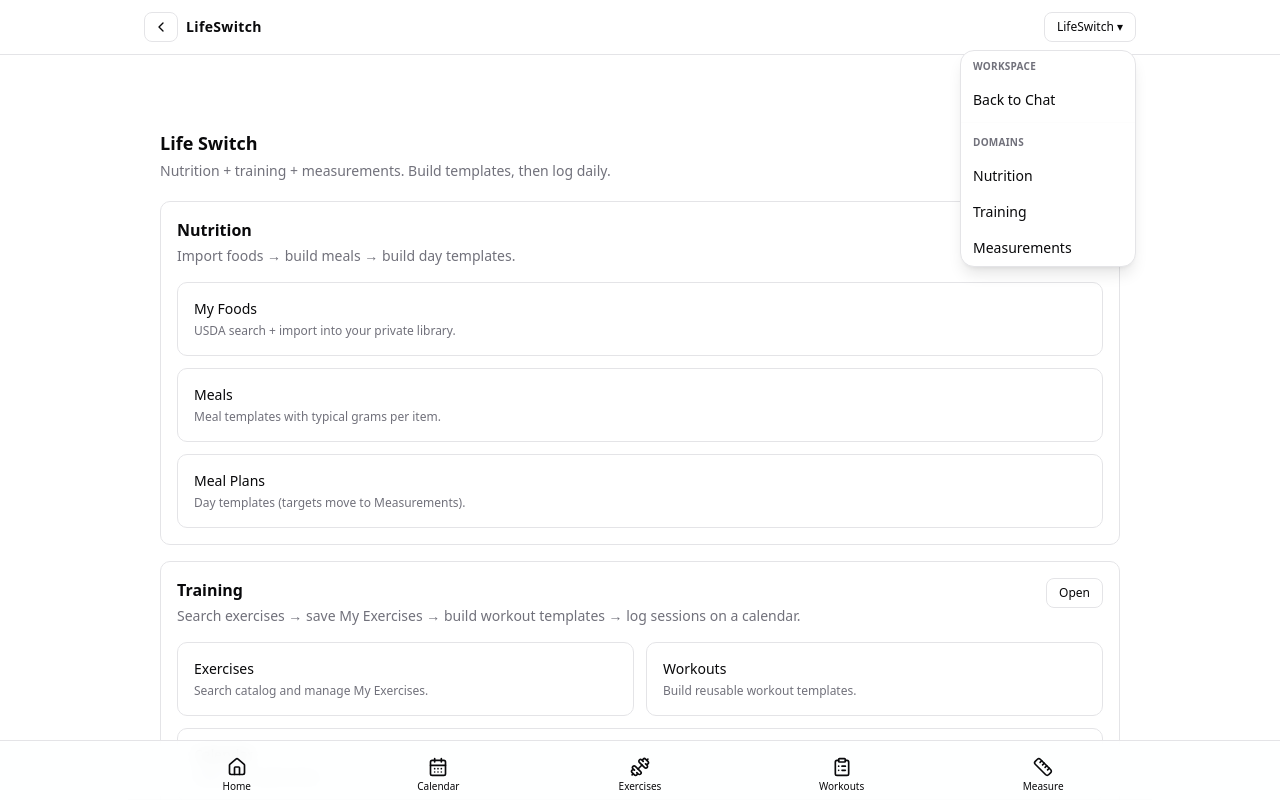
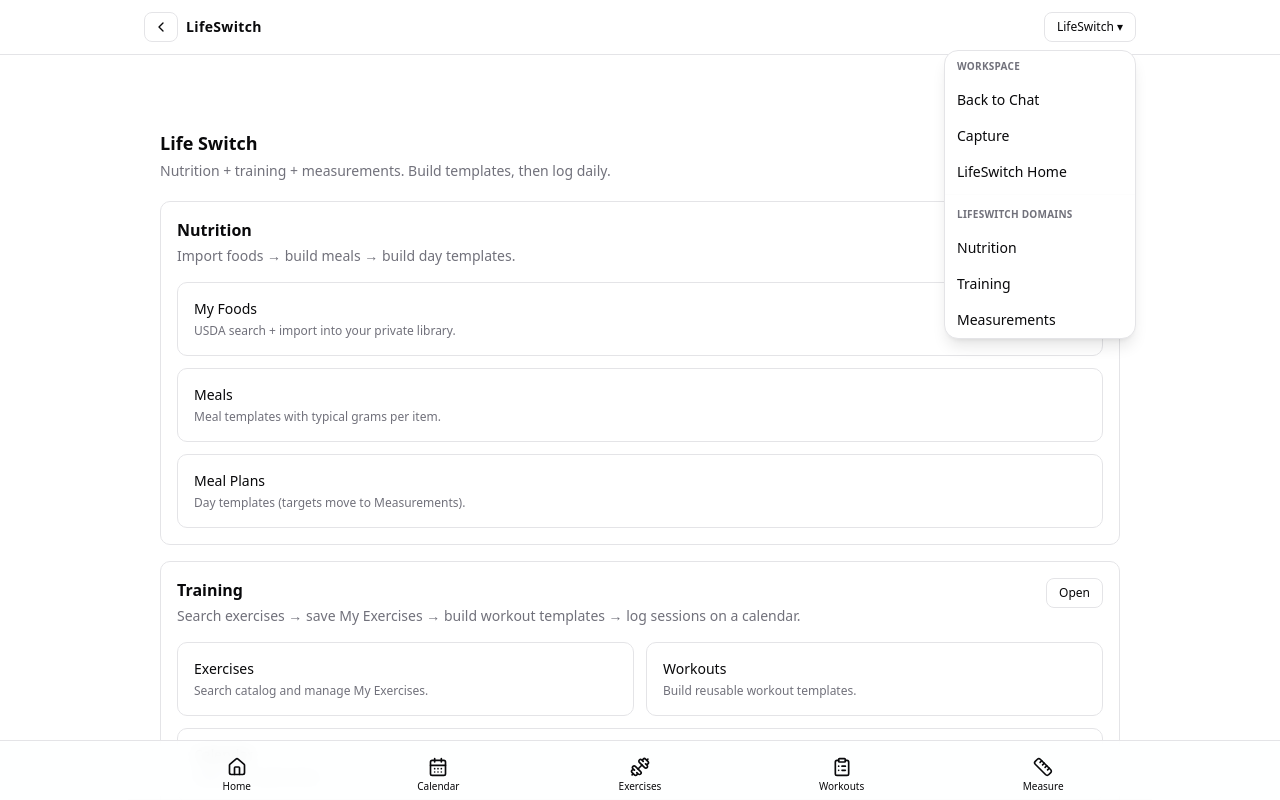
Before and after one commit to keashaborn/verbalsage-chat_v2, a Next.js app: page /lifeswitch in a window 1280 px wide. Both pictures are taken after a click on the heading "LifeSwitch ▾". Built offline with nearby package versions, Linux system fonts and the light colour scheme.

Commit message:
auto: snapshot 2026-02-01T15:24:08Z

```diff
--- a/app/lifeswitch/layout.tsx
+++ b/app/lifeswitch/layout.tsx
@@ -2,6 +2,7 @@
 import type { ReactNode } from "react";
 import Link from "next/link";
 import { ChevronLeft, Home, CalendarDays, Dumbbell, ClipboardList, Ruler } from "lucide-react";
+import { WorkspaceMenu } from "@/components/nav/WorkspaceMenu";
 
 function Tab({
   href,
@@ -20,40 +21,6 @@ function Tab({
       <Icon className="h-5 w-5" />
       <span className="leading-none">{label}</span>
     </Link>
-  );
-}
-
-function LifeSwitchMenu() {
-  return (
-    <details className="relative">
-      <summary className="list-none cursor-pointer rounded-md border px-3 py-1.5 text-xs hover:bg-muted/30">
-        LifeSwitch ▾
-      </summary>
-
-      <div className="absolute right-0 mt-2 w-44 overflow-hidden rounded-xl border bg-background shadow-lg">
-        <div className="px-3 py-2 text-[10px] font-semibold uppercase tracking-wide text-muted-foreground">
-          Workspace
-        </div>
-        <Link href="/" className="block px-3 py-2 text-sm hover:bg-muted/30">
-          Back to Chat
-        </Link>
-
-        <div className="my-1 border-t border-muted/20" />
-
-        <div className="px-3 py-2 text-[10px] font-semibold uppercase tracking-wide text-muted-foreground">
-          Domains
-        </div>
-        <Link href="/lifeswitch/nutrition" className="block px-3 py-2 text-sm hover:bg-muted/30">
-          Nutrition
-        </Link>
-        <Link href="/lifeswitch/training" className="block px-3 py-2 text-sm hover:bg-muted/30">
-          Training
-        </Link>
-        <Link href="/lifeswitch/measurements" className="block px-3 py-2 text-sm hover:bg-muted/30">
-          Measurements
-        </Link>
-      </div>
-    </details>
   );
 }
 
@@ -80,7 +47,7 @@ export default function LifeSwitchLayout({ children }: { children: ReactNode })
           </div>
 
           {/* Replace Exit with workspace/domain menu */}
-          <LifeSwitchMenu />
+          <WorkspaceMenu label="LifeSwitch" />
         </div>
       </header>
 
--- /dev/null
+++ b/components/nav/WorkspaceMenu.tsx
@@ -0,0 +1,59 @@
+"use client";
+
+import * as React from "react";
+import Link from "next/link";
+
+type WorkspaceMenuProps = {
+  label?: string;
+};
+
+export function WorkspaceMenu({ label = "Menu" }: WorkspaceMenuProps) {
+  const ref = React.useRef<HTMLDetailsElement | null>(null);
+
+  function close() {
+    if (ref.current) ref.current.open = false;
+  }
+
+  const item =
+    "block px-3 py-2 text-sm hover:bg-muted/30 active:bg-muted/40";
+
+  return (
+    <details ref={ref} className="relative">
+      <summary className="list-none cursor-pointer select-none rounded-md border px-3 py-1.5 text-xs hover:bg-muted/30 [&::-webkit-details-marker]:hidden">
+        {label} ▾
+      </summary>
+
+      <div className="absolute right-0 mt-2 w-48 overflow-hidden rounded-xl border bg-background shadow-lg">
+        <div className="px-3 py-2 text-[10px] font-semibold uppercase tracking-wide text-muted-foreground">
+          Workspace
+        </div>
+
+        <Link href="/" onClick={close} className={item}>
+          Back to Chat
+        </Link>
+        <Link href="/collect" onClick={close} className={item}>
+          Capture
+        </Link>
+        <Link href="/lifeswitch" onClick={close} className={item}>
+          LifeSwitch Home
+        </Link>
+
+        <div className="my-1 border-t border-muted/20" />
+
+        <div className="px-3 py-2 text-[10px] font-semibold uppercase tracking-wide text-muted-foreground">
+          LifeSwitch Domains
+        </div>
+
+        <Link href="/lifeswitch/nutrition" onClick={close} className={item}>
+          Nutrition
+        </Link>
+        <Link href="/lifeswitch/training" onClick={close} className={item}>
+          Training
+        </Link>
+        <Link href="/lifeswitch/measurements" onClick={close} className={item}>
+          Measurements
+        </Link>
+      </div>
+    </details>
+  );
+}
```
